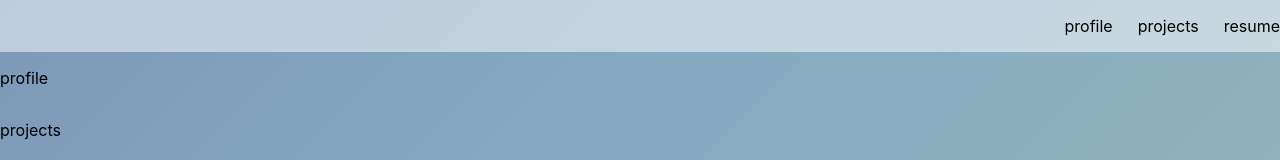
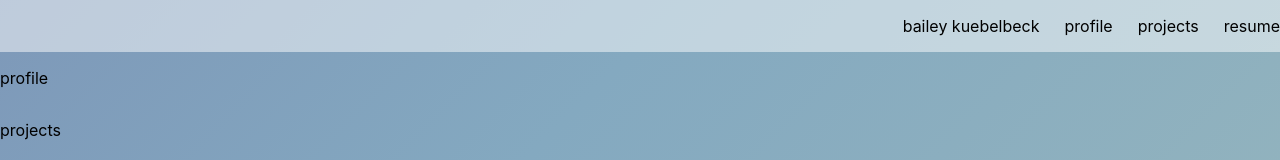
Before and after one commit to baileykue/profile-site-1, a React (Create React App) app: page / in a window 1280 px wide. Shown: the top 160 px of the page. Built offline with nearby package versions, Linux system fonts and the light colour scheme.

Commit message:
footer links now open in new tab

```diff
--- a/src/components/Footer/Footer.js
+++ b/src/components/Footer/Footer.js
@@ -4,9 +4,17 @@ import './Footer.css';
 
 export default function Footer() {
   return (
-    <div className="footer">
-      <a href="https://github.com/baileykue">github</a>
-      <a href="https://www.linkedin.com/in/bailey-kuebelbeck/">linked in</a>
-    </div>
+    <footer className="footer">
+      <a href="https://github.com/baileykue" target="_blank" rel="noopener noreferrer">
+        github
+      </a>
+      <a
+        href="https://www.linkedin.com/in/bailey-kuebelbeck/"
+        target="_blank"
+        rel="noopener noreferrer"
+      >
+        linked in
+      </a>
+    </footer>
   );
 }
--- a/src/components/Header/Header.css
+++ b/src/components/Header/Header.css
@@ -5,3 +5,9 @@
   gap: 25px;
   background: rgba(255, 255, 255, 0.5);
 }
+
+.name {
+  display: flex;
+  flex-direction: row;
+  justify-content: flex-start;
+}
--- a/src/components/Header/Header.js
+++ b/src/components/Header/Header.js
@@ -5,10 +5,13 @@ import './Header.css';
 
 export default function Header() {
   return (
-    <div className="header">
+    <header className="header">
+      <div className="name">
+        <p>bailey kuebelbeck</p>
+      </div>
       <p>profile</p>
       <p>projects</p>
       <p>resume</p>
-    </div>
+    </header>
   );
 }
--- a/src/components/Profile/Profile.js
+++ b/src/components/Profile/Profile.js
@@ -2,7 +2,7 @@ import './Profile.css';
 
 export default function Profile() {
   return (
-    <div>
+    <div className="profile">
       <p>profile</p>
     </div>
   );
```
Also changed, not shown: src/components/Profile/profile-github.jpg (added).
